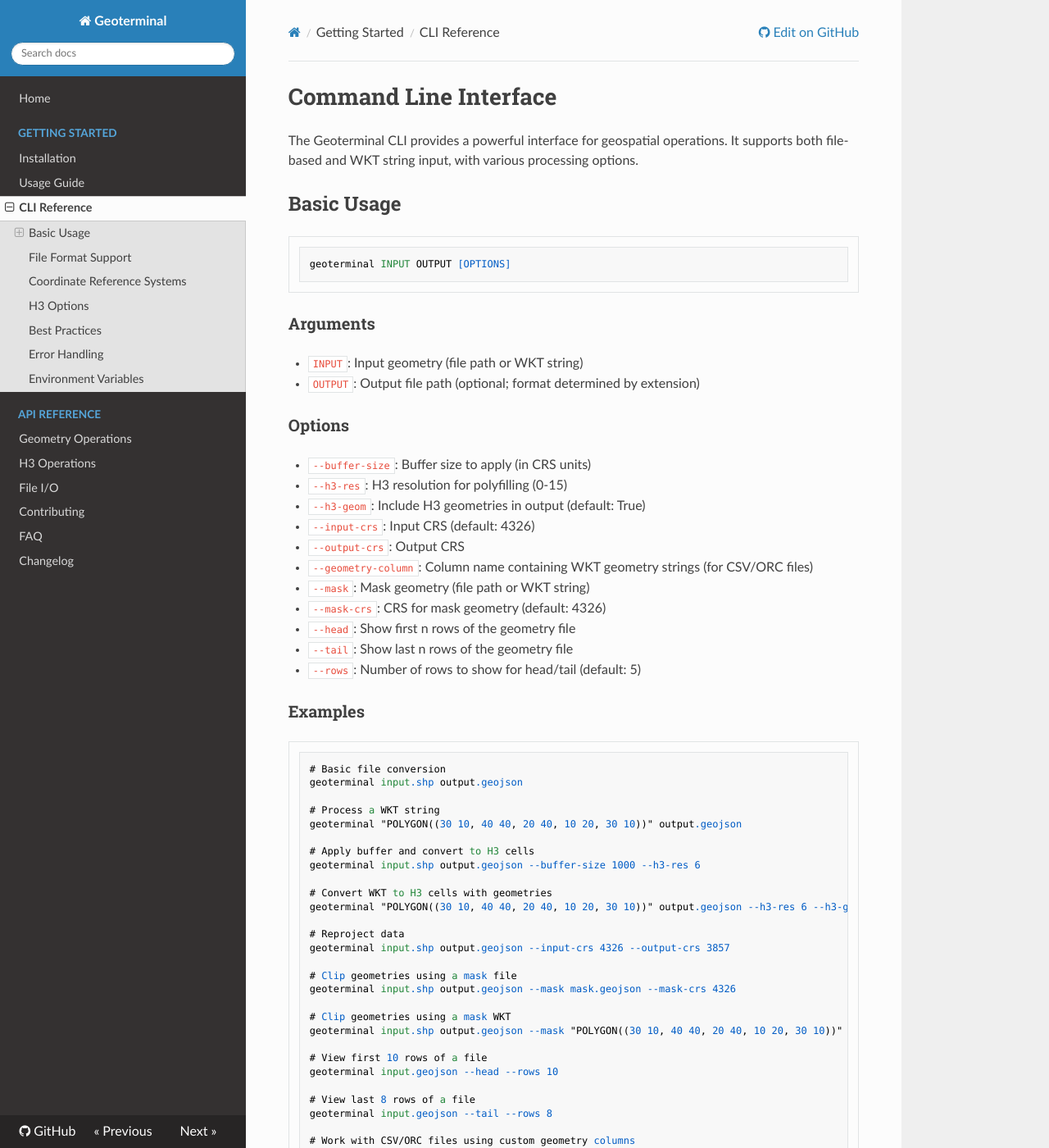
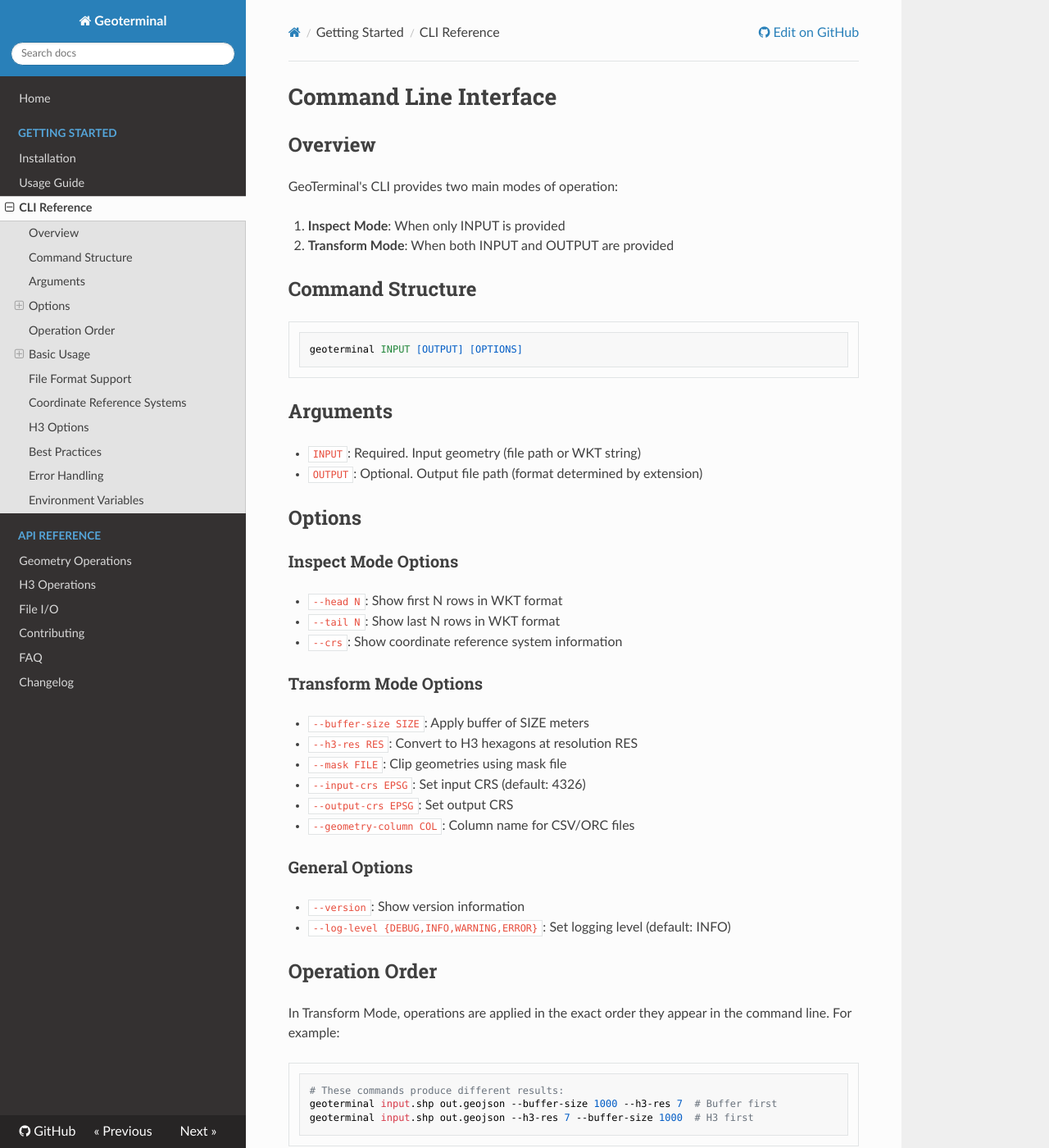
Before and after one commit to jeronimoluza/geoterminal, an MkDocs documentation site: the page built from docs/cli.md, in a window 1280 px wide and 1400 px high. Shown: the whole window at 82% size. Built offline with MkDocs 1.6.1, drawn with Linux system fonts in a browser that asks for light colours; nearby versions of some CDN libraries.

Commit message:
added new logger with --log-level flag. updated readme and documentation reflecting changes (changelog too)

````diff
--- a/docs/cli.md
+++ b/docs/cli.md
@@ -1,4 +1,54 @@
 # Command Line Interface
+
+## Overview
+
+GeoTerminal's CLI provides two main modes of operation:
+
+1. **Inspect Mode**: When only INPUT is provided
+2. **Transform Mode**: When both INPUT and OUTPUT are provided
+
+## Command Structure
+
+```bash
+geoterminal INPUT [OUTPUT] [OPTIONS]
+```
+
+## Arguments
+
+- `INPUT`: Required. Input geometry (file path or WKT string)
+- `OUTPUT`: Optional. Output file path (format determined by extension)
+
+## Options
+
+### Inspect Mode Options
+
+- `--head N`: Show first N rows in WKT format
+- `--tail N`: Show last N rows in WKT format
+- `--crs`: Show coordinate reference system information
+
+### Transform Mode Options
+
+- `--buffer-size SIZE`: Apply buffer of SIZE meters
+- `--h3-res RES`: Convert to H3 hexagons at resolution RES
+- `--mask FILE`: Clip geometries using mask file
+- `--input-crs EPSG`: Set input CRS (default: 4326)
+- `--output-crs EPSG`: Set output CRS
+- `--geometry-column COL`: Column name for CSV/ORC files
+
+### General Options
+
+- `--version`: Show version information
+- `--log-level {DEBUG,INFO,WARNING,ERROR}`: Set logging level (default: INFO)
+
+## Operation Order
+
+In Transform Mode, operations are applied in the exact order they appear in the command line. For example:
+
+```bash
+# These commands produce different results:
+geoterminal input.shp out.geojson --buffer-size 1000 --h3-res 7  # Buffer first
+geoterminal input.shp out.geojson --h3-res 7 --buffer-size 1000  # H3 first
+```
 
 The Geoterminal CLI provides a powerful interface for geospatial operations. It supports both file-based and WKT string input, with various processing options.
 
--- a/pyproject.toml
+++ b/pyproject.toml
@@ -17,7 +17,8 @@
   "pyarrow>=6.0.0",
   "shapely>=1.7.0",
   "h3>=4.1.2",
-  "tomli>=2.0.0"
+  "tomli>=2.0.0",
+  "loguru>=0.7.0"
 ]
 
 [project.urls]
````
Also changed, not shown: README.md (+21 -30 lines), docs/api/file_io.md (+33 -0 lines), docs/api/geometry_operations.md (+28 -0 lines), docs/api/h3_operations.md (+36 -0 lines), docs/changelog.md (+25 -0 lines), docs/usage.md (+41 -0 lines), 8 other files.
